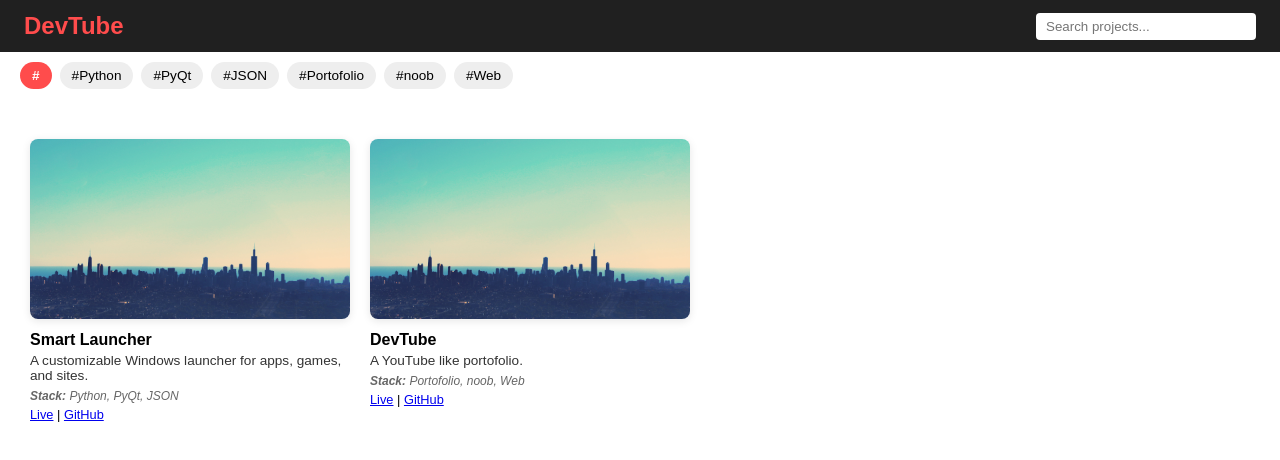
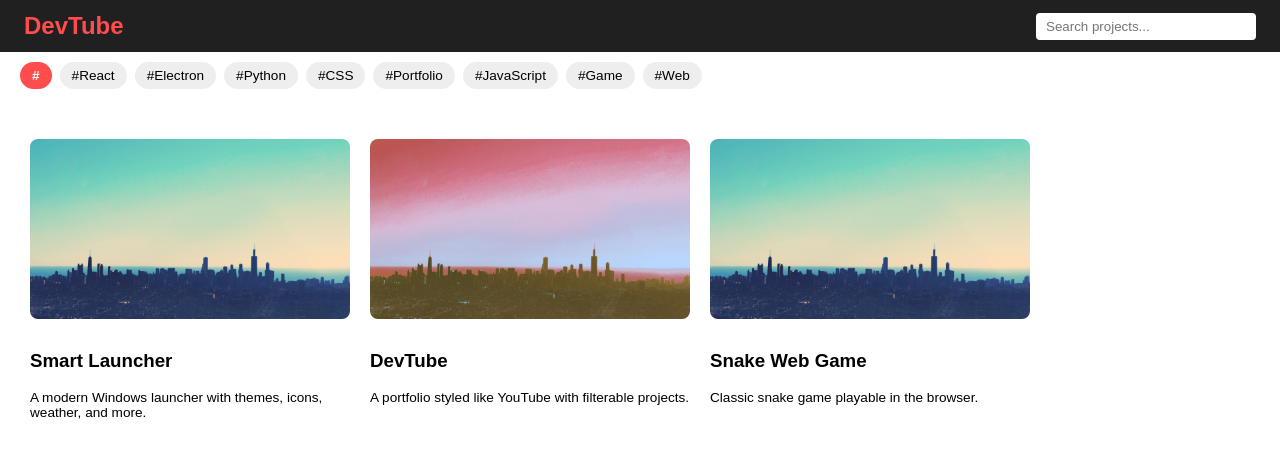
Before and after one commit to Laurentiu-upb/devtube, a React (Create React App) app: page / in a window 1280 px wide. Shown: the top 460 px of the page. Built offline with nearby package versions, Linux system fonts and the light colour scheme.

Commit message:
Individual Pages for Projects.

```diff
--- a/src/App.js
+++ b/src/App.js
@@ -1,8 +1,10 @@
+// App.js
+
 import React, { useState } from 'react';
 import { Routes, Route, useNavigate } from 'react-router-dom';
 import Navbar from './components/Navbar';
 import VideoCard from './components/VideoCard';
-import { projects } from './data/projects';
+import projects from './data/projects';
 import ProjectPage from './pages/ProjectPage';
 
 function Home() {
@@ -10,14 +12,14 @@ function Home() {
   const [selectedTag, setSelectedTag] = useState('');
   const navigate = useNavigate();
 
-  const allTags = [...new Set(projects.flatMap(p => p.stack))];
+  const allTags = [...new Set(projects.flatMap(p => p.tags))];
 
   const filteredProjects = projects.filter((project) => {
     const q = query.toLowerCase();
     return (
       project.title.toLowerCase().includes(q) ||
       project.description.toLowerCase().includes(q) ||
-      project.stack.join(',').toLowerCase().includes(q)
+      project.tags.join(',').toLowerCase().includes(q)
     );
   });
 
@@ -65,12 +67,10 @@ function Home() {
       <div style={{ padding: 20 }}>
         <div style={{ display: 'flex', flexWrap: 'wrap' }}>
           {filteredProjects.map((project, index) => (
-            <div
-              key={index}
-              onClick={() => navigate(`/project/${project.slug}`)}
-              style={{ cursor: 'pointer' }}
-            >
-              <VideoCard project={project} />
+            <div key={index} style={{ cursor: 'pointer' }}>
+              <a href={`#${project.slug}`} style={{ textDecoration: 'none', color: 'inherit' }}>
+                <VideoCard project={project} />
+              </a>
             </div>
           ))}
         </div>
@@ -83,7 +83,7 @@ function App() {
   return (
     <Routes>
       <Route path="/" element={<Home />} />
-      <Route path="/project/:id" element={<ProjectPage />} />
+      <Route path="/project/:slug" element={<ProjectPage />} />
     </Routes>
   );
 }
--- a/src/components/VideoCard.jsx
+++ b/src/components/VideoCard.jsx
@@ -1,9 +1,15 @@
-import React from 'react';
+// VideoCard.jsx
+
+import React from "react";
+import { useNavigate } from "react-router-dom";
 
 const cardStyle = {
   width: 320,
   margin: '10px',
   fontFamily: 'Arial, sans-serif',
+  cursor: 'pointer',
+  textDecoration: 'none',
+  color: 'inherit',
 };
 
 const imageStyle = {
@@ -33,22 +39,32 @@ const stackStyle = {
   color: '#666'
 };
 
-const linkStyle = {
-  fontSize: '0.8rem',
-  marginTop: '4px',
-};
+function VideoCard({ project }) {
+  const navigate = useNavigate();
 
-function VideoCard({ project }) {
   return (
-    <div style={cardStyle}>
-      <img src={project.thumbnail} alt={project.title} style={imageStyle} />
-      <div style={titleStyle}>{project.title}</div>
-      <div style={descStyle}>{project.description}</div>
-      <div style={stackStyle}><strong>Stack:</strong> {project.stack.join(', ')}</div>
-      <div style={linkStyle}>
-        <a href={project.demo} target="_blank" rel="noreferrer">Live</a> |{' '}
-        <a href={project.github} target="_blank" rel="noreferrer">GitHub</a>
-      </div>
+    <div
+      onClick={() => navigate(`/project/${project.slug}`)}
+      style={{
+        width: 320,
+        margin: 10,
+        cursor: 'pointer',
+        fontFamily: 'Arial, sans-serif'
+      }}
+    >
+      <img
+        src={project.thumbnail}
+        alt={project.title}
+        style={{
+          width: "100%",
+          height: 180,
+          objectFit: "cover",
+          borderRadius: 8,
+          marginBottom: 8
+        }}
+      />
+      <h3>{project.title}</h3>
+      <p style={{ fontSize: "0.85rem" }}>{project.description}</p>
     </div>
   );
 }
--- a/src/data/projects.js
+++ b/src/data/projects.js
@@ -1,20 +1,30 @@
-export const projects = [
+// projects.js
+
+const projects = [
   {
+    id: 0,
+    title: "Smart Launcher",
+    description: "A modern Windows launcher with themes, icons, weather, and more.",
     slug: "smartlauncher",
-    title: "Smart Launcher",
+    tags: ["React", "Electron", "Python"],
     thumbnail: "/assets/thumbnails/launcher.jpg",
-    description: "A customizable Windows launcher for apps, games, and sites.",
-    stack: ["Python", "PyQt", "JSON"],
-    demo: "#",
-    github: "#"
   },
   {
+    id: 1,
+    title: "DevTube",
+    description: "A portfolio styled like YouTube with filterable projects.",
     slug: "devtube",
-    title: "DevTube",
+    tags: ["React", "CSS", "Portfolio"],
     thumbnail: "/assets/thumbnails/varroa.jpg",
-    description: "A YouTube like portofolio.",
-    stack: ["Portofolio", "noob", "Web"],
-    demo: "https://github.com/Laurentiu-upb/devtube.git",
-    github: "https://github.com/Laurentiu-upb/devtube.git"
-  }
+  },
+  {
+    id: 2,
+    title: "Snake Web Game",
+    description: "Classic snake game playable in the browser.",
+    slug: "snakeweb",
+    tags: ["JavaScript", "Game", "Web"],
+    thumbnail: "/assets/thumbnails/launcher.jpg",
+  },
 ];
+
+export default projects;
--- a/src/pages/ProjectPage.jsx
+++ b/src/pages/ProjectPage.jsx
@@ -1,37 +1,29 @@
-import React from 'react';
-import { useParams, useNavigate } from 'react-router-dom';
-import { projects } from '../data/projects';
+// ProjectPage.jsx
+
+import React from "react";
+import { useParams } from "react-router-dom";
+
+import SmartLauncherPage from "./project-pages/SmartLauncherPage";
+import DevTubePage from "./project-pages/DevTubePage";
+import SnakeWebPage from "./project-pages/SnakeWebPage";
 
 function ProjectPage() {
   const { slug } = useParams();
-  const navigate = useNavigate();
 
-  const project = projects.find(p => p.slug === slug);
+  const pages = {
+    smartlauncher: <SmartLauncherPage />,
+    devtube: <DevTubePage />,
+    snakeweb: <SnakeWebPage />,
+  };
 
-  if (!project) return <div>Project not found.</div>;
+  const pageComponent = pages[slug];
 
-  return (
-    <div style={{ padding: 30, fontFamily: 'Arial' }}>
-      <button onClick={() => navigate(-1)} style={{
-        marginBottom: 20,
-        background: '#ff4c4c',
-        color: '#fff',
-        border: 'none',
-        padding: '8px 16px',
-        borderRadius: 6,
-        cursor: 'pointer'
-      }}>
-        ← Back
-      </button>
-
-      <img src={project.thumbnail} alt={project.title} style={{ width: '100%', borderRadius: 10, marginBottom: 20 }} />
-      <h1>{project.title}</h1>
-      <p>{project.description}</p>
-      <p><strong>Stack:</strong> {project.stack.join(', ')}</p>
-      <p>
-        <a href={project.demo} target="_blank" rel="noreferrer">Live Demo</a> |{' '}
-        <a href={project.github} target="_blank" rel="noreferrer">GitHub Repo</a>
-      </p>
+  return pageComponent ? (
+    pageComponent
+  ) : (
+    <div style={{ padding: 40, fontFamily: "Arial" }}>
+      <h2>404 – Project not found</h2>
+      <p>No page exists for slug: <strong>{slug}</strong></p>
     </div>
   );
 }
--- /dev/null
+++ b/src/pages/project-pages/DevTubePage.jsx
@@ -0,0 +1,14 @@
+import React from "react";
+
+function DevTubePage() {
+  return (
+    <div style={{ padding: 40 }}>
+      <h1>Smart Launcher</h1>
+      <img src="/assets/thumbnails/varroa.jpg" style={{ width: "100%", maxWidth: 800 }} />
+      <p>This is a Windows launcher with dark/light themes, weather, delay timers, and Steam integration.</p>
+      <a href="https://github.com/yourname/launcher">View GitHub Repo</a>
+    </div>
+  );
+}
+
+export default DevTubePage;
--- /dev/null
+++ b/src/pages/project-pages/SmartLauncherPage.jsx
@@ -0,0 +1,14 @@
+import React from "react";
+
+function SmartLauncherPage() {
+  return (
+    <div style={{ padding: 40 }}>
+      <h1>Smart Launcher</h1>
+      <img src="/assets/thumbnails/launcher.jpg" style={{ width: "100%", maxWidth: 800 }} />
+      <p>This is a Windows launcher with dark/light themes, weather, delay timers, and Steam integration.</p>
+      <a href="https://github.com/Laurentiu-upb/smart_launcher.git">View GitHub Repo</a>
+    </div>
+  );
+}
+
+export default SmartLauncherPage;
--- /dev/null
+++ b/src/pages/project-pages/SnakeWebPage.jsx
@@ -0,0 +1,14 @@
+import React from "react";
+
+function SnakeWebPage() {
+  return (
+    <div style={{ padding: 40 }}>
+      <h1>Smart Launcher</h1>
+      <img src="/assets/thumbnails/launcher.jpg" style={{ width: "100%", maxWidth: 800 }} />
+      <p>This is a Windows launcher with dark/light themes, weather, delay timers, and Steam integration.</p>
+      <a href="https://github.com/yourname/launcher">View GitHub Repo</a>
+    </div>
+  );
+}
+
+export default SnakeWebPage;
```
Also changed, not shown: public/assets/thumbnails/varroa.jpg.
